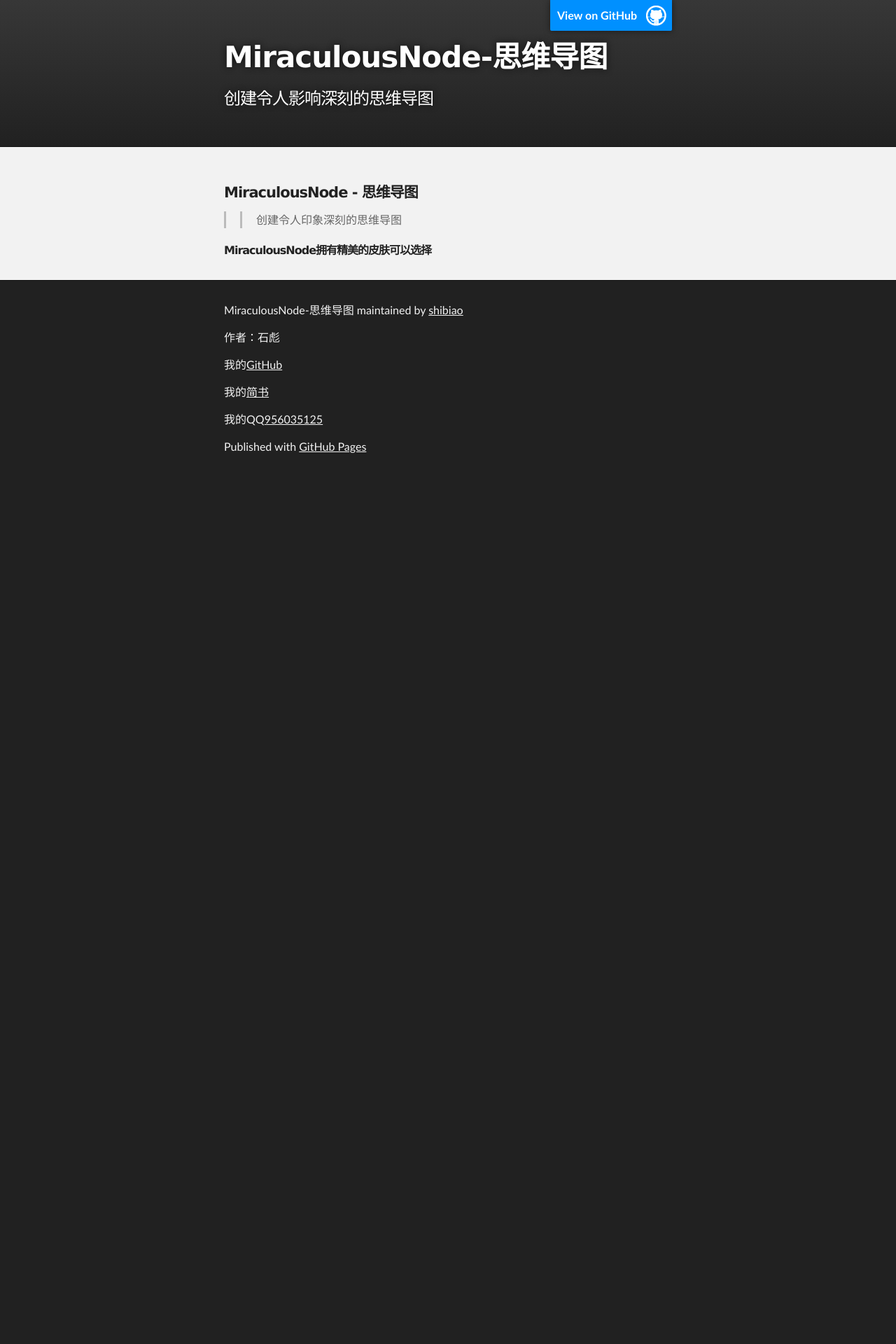
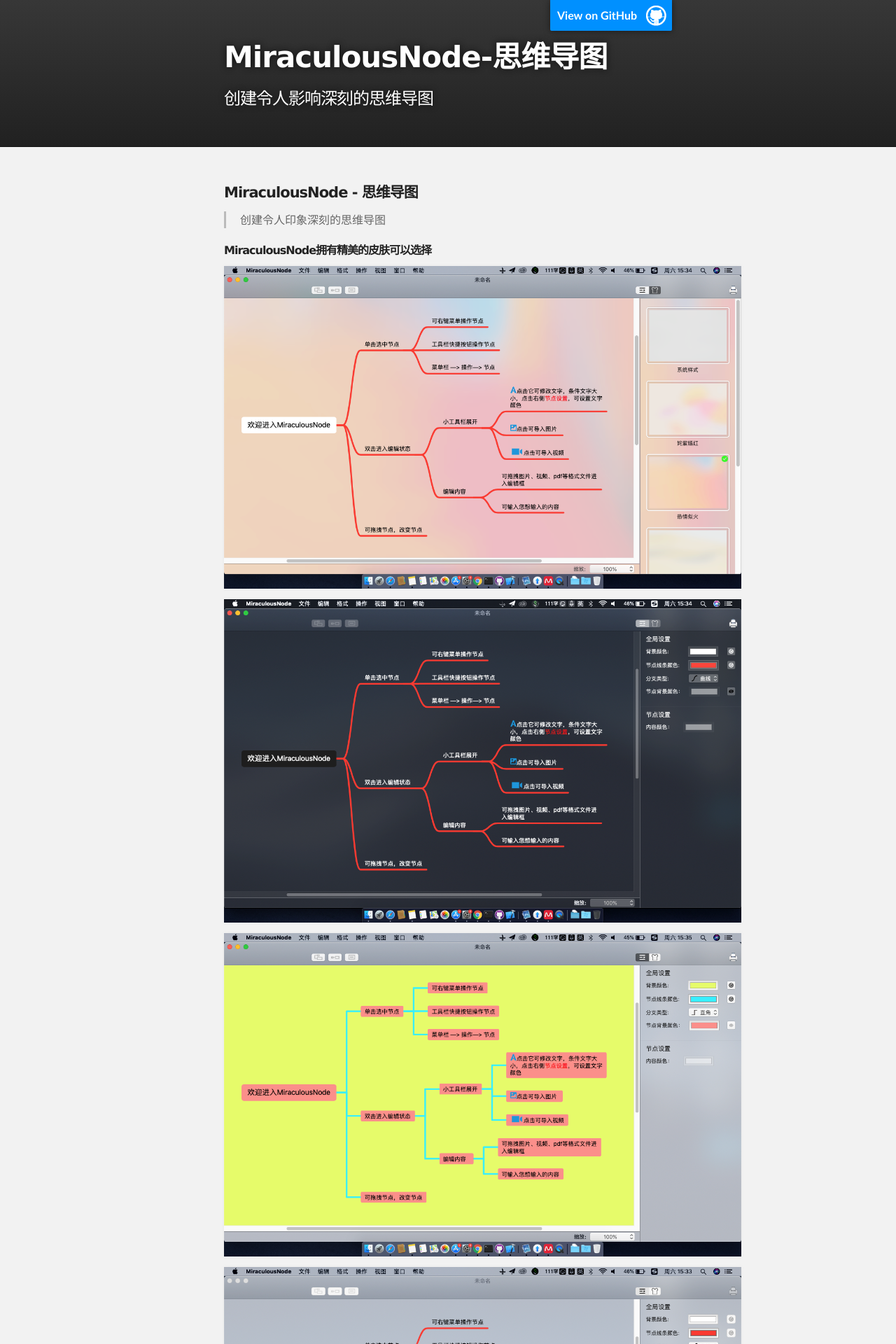
Before and after one commit to shibiao/sbplayer.github.io, a Jekyll site: the page built from 3.md, in a window 1280 px wide. Shown: the top 1920 px of the page at 70% size. Built offline with Jekyll 4.4.1, drawn with Linux system fonts in a browser that asks for light colours; our own code applies the rules of GitHub Pages for plain Markdown files; before the commit the page ends 900 px from its top, so only the background shows below that.

Commit message:
Update 3.md

```diff
--- a/3.md
+++ b/3.md
@@ -1,5 +1,13 @@
 ####  MiraculousNode - 思维导图
 
->> 创建令人印象深刻的思维导图
+> 创建令人印象深刻的思维导图
 
 ###### MiraculousNode拥有精美的皮肤可以选择
+
+![1](Snip20200912_3.png)
+
+![2](Snip20200912_4.png)
+
+![3](Snip20200912_5.png)
+
+![4](Snip20200912_2.png)
```
